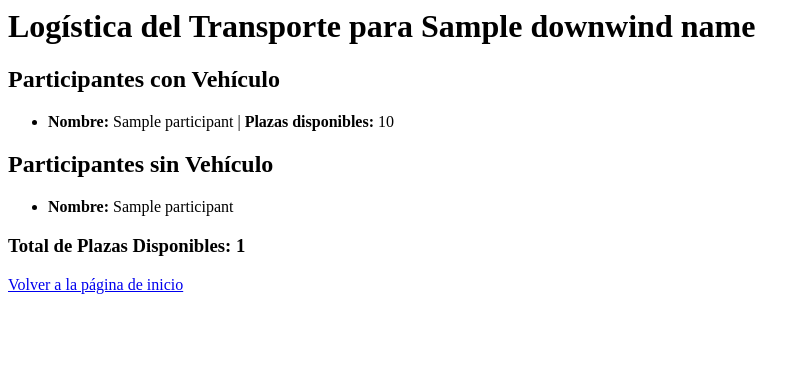
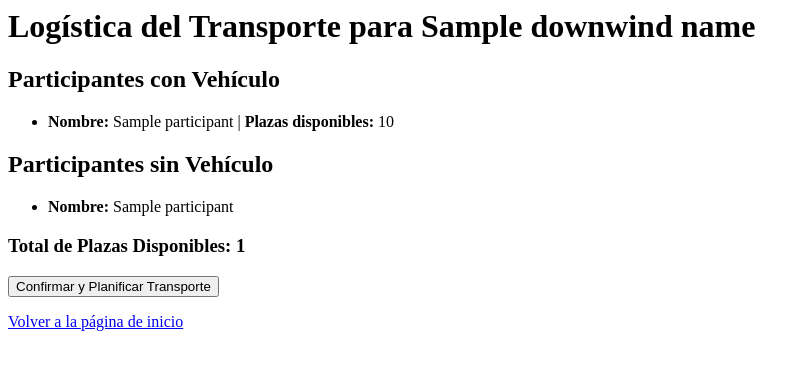
Before and after one commit to scheggia5071/DownwindLogistic, a Flask app: template templates/logistics.html in a window 1280 px wide. Shown: the top 370 px of the page, without its empty margins (0-810 px from the left). Run offline with Flask 3, Linux system fonts and the light colour scheme; the template is opened without the code that fills it: most values are stand-ins (such as "Sample title", 1, 10 or a date in 2020).

Commit message:
Added confirm transport button

```diff
--- a/templates/logistics.html
+++ b/templates/logistics.html
@@ -26,8 +26,7 @@
         {% if without_vehicle %}
             {% for participant in without_vehicle %}
             <li>
-                <strong>Nombre:</strong> {{ participant.name }}
-            </li>
+                <strong>Nombre:</strong> {{ participant.name }}</li>
             {% endfor %}
         {% else %}
             <li>Todos los participantes tienen vehículo.</li>
@@ -36,6 +35,11 @@
 
     <h3>Total de Plazas Disponibles: {{ total_seats_available }}</h3>
 
+    <!-- Nuevo botón para confirmar la planificación del transporte -->
+    <form action="{{ url_for('confirm_transport_plan', downwind_name=downwind_name) }}" method="POST">
+        <button type="submit">Confirmar y Planificar Transporte</button>
+    </form>
+
     <a href="/">Volver a la página de inicio</a>
 </body>
 </html>
```
